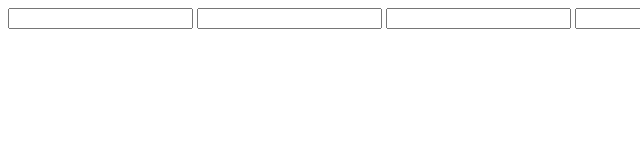
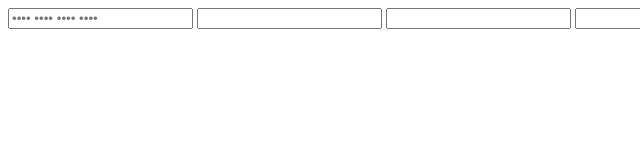
Before and after one commit to johnson-rl/angular-credit-card, a website: page public/views/index.html in a window 1280 px wide. Shown: the full height of the page, 0-640 px from the left. Drawn offline with nearby package versions, Linux system fonts and the light colour scheme.

Commit message:
added a placeholder

```diff
--- a/public/views/index.html
+++ b/public/views/index.html
@@ -14,7 +14,7 @@
   </head>
   <body>
     <div ng-controller="CreditController as CreditCtrl">
-      <input type="text" name="Number" ng-model="CreditCtrl.card.number" maxlength="16">
+      <input type="textarea" name="Number" ng-model="CreditCtrl.card.number" maxlength="16" placeholder="•••• •••• •••• ••••">
       {{CreditCtrl.card.number}}
       <input type="text" name="Number" ng-model="CreditCtrl.card.month" maxlength="2">
       {{CreditCtrl.card.month}}
```
